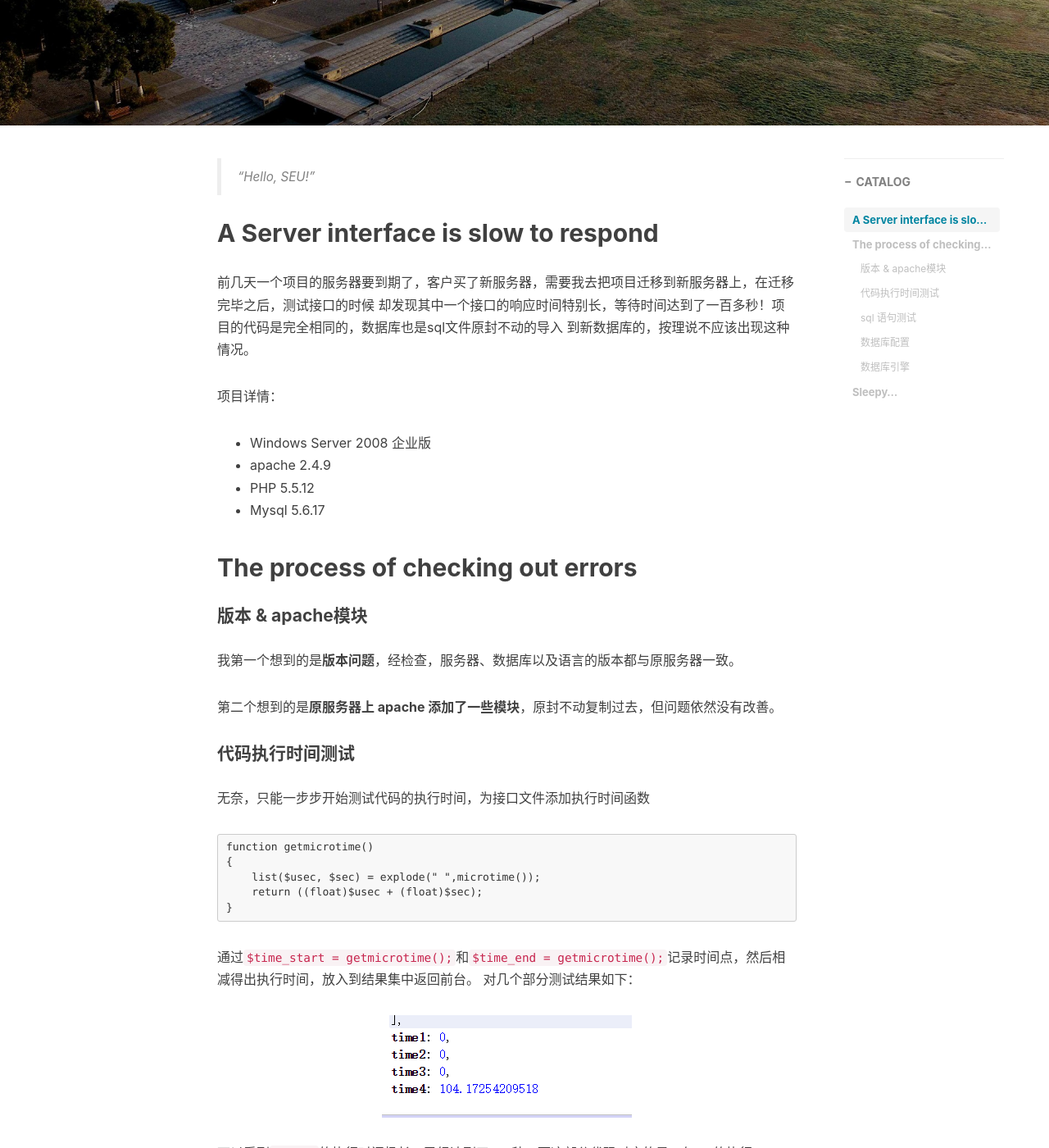
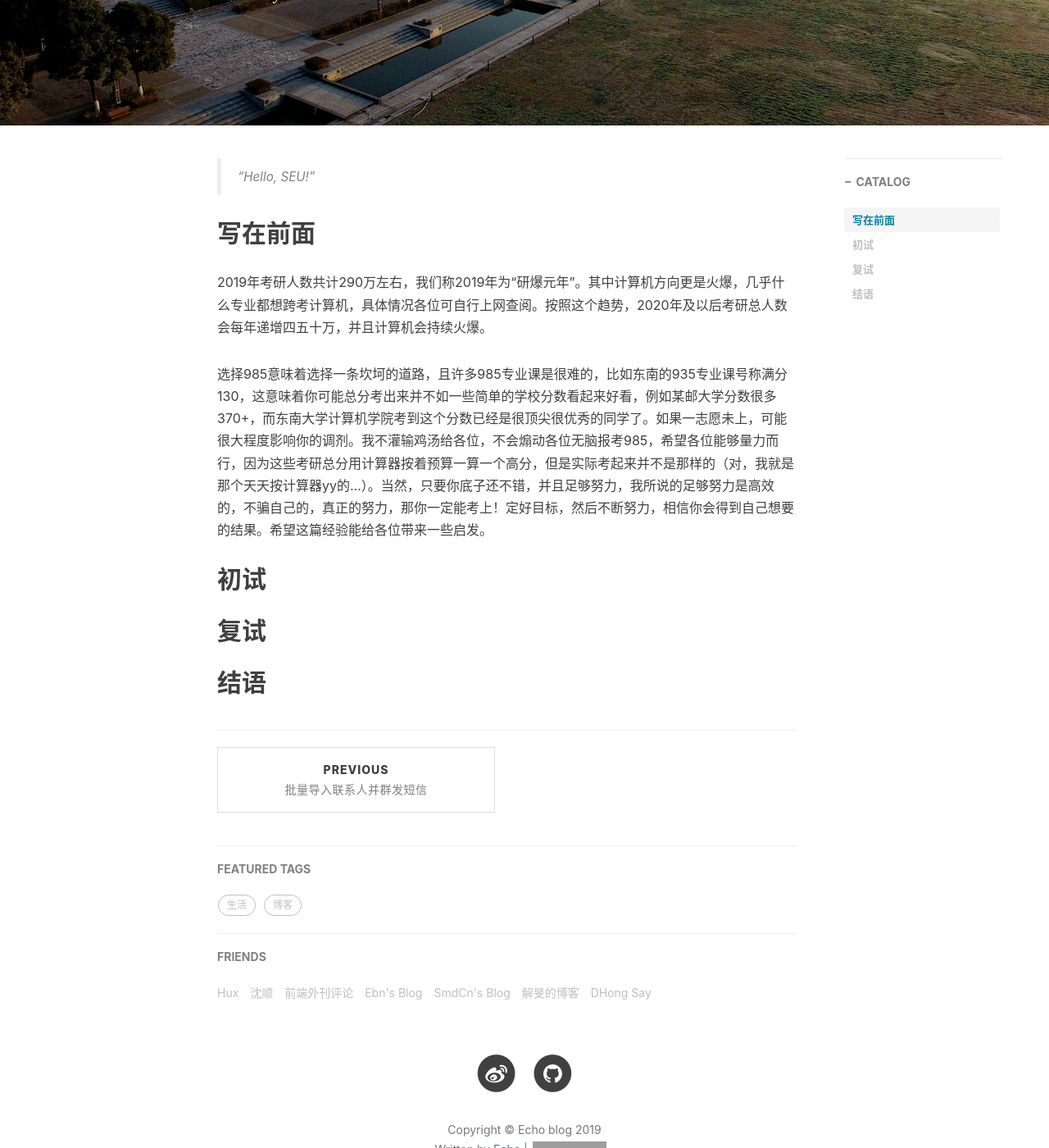
Before and after one commit to chenwenhang/my-blog, a Jekyll site: the page built from _posts/2019-03-28-computer-entrance-examination-experience-of-SEU.markdown, in a window 1280 px wide and 1400 px high, scrolled down 412 px. Shown: the whole window at 82% size. Built offline with Jekyll 4.4.1, drawn with Linux system fonts in a browser that asks for light colours; nearby versions of some CDN libraries; comment, search, counter and statistics services are not loaded; some of the changed text lies outside the part shown; grey boxes are pictures that could not be loaded.

Commit message:
new content
new content

````diff
--- a/_posts/2019-03-28-computer-entrance-examination-experience-of-SEU.markdown
+++ b/_posts/2019-03-28-computer-entrance-examination-experience-of-SEU.markdown
@@ -13,143 +13,14 @@ tags:
 
 > “Hello, SEU!”
 
-## A Server interface is slow to respond
+## 写在前面
 
-前几天一个项目的服务器要到期了，客户买了新服务器，需要我去把项目迁移到新服务器上，在迁移完毕之后，测试接口的时候
-却发现其中一个接口的响应时间特别长，等待时间达到了一百多秒！项目的代码是完全相同的，数据库也是sql文件原封不动的导入
-到新数据库的，按理说不应该出现这种情况。
+2019年考研人数共计290万左右，我们称2019年为“研爆元年”。其中计算机方向更是火爆，几乎什么专业都想跨考计算机，具体情况各位可自行上网查阅。按照这个趋势，2020年及以后考研总人数会每年递增四五十万，并且计算机会持续火爆。
 
-项目详情：
+选择985意味着选择一条坎坷的道路，且许多985专业课是很难的，比如东南的935专业课号称满分130，这意味着你可能总分考出来并不如一些简单的学校分数看起来好看，例如某邮大学分数很多370+，而东南大学计算机学院考到这个分数已经是很顶尖很优秀的同学了。如果一志愿未上，可能很大程度影响你的调剂。我不灌输鸡汤给各位，不会煽动各位无脑报考985，希望各位能够量力而行，因为这些考研总分用计算器按着预算一算一个高分，但是实际考起来并不是那样的（对，我就是那个天天按计算器yy的…）。当然，只要你底子还不错，并且足够努力，我所说的足够努力是高效的，不骗自己的，真正的努力，那你一定能考上！定好目标，然后不断努力，相信你会得到自己想要的结果。希望这篇经验能给各位带来一些启发。
 
-* Windows Server 2008 企业版
-* apache 2.4.9
-* PHP 5.5.12
-* Mysql 5.6.17
+## 初试
 
-## The process of checking out errors
+## 复试
 
-#### 版本 & apache模块
-
-我第一个想到的是**版本问题**，经检查，服务器、数据库以及语言的版本都与原服务器一致。
-
-第二个想到的是**原服务器上 apache 添加了一些模块**，原封不动复制过去，但问题依然没有改善。
-
-
-#### 代码执行时间测试
-
-无奈，只能一步步开始测试代码的执行时间，为接口文件添加执行时间函数
-
-```PHP
-function getmicrotime()
-{
-    list($usec, $sec) = explode(" ",microtime());
-    return ((float)$usec + (float)$sec);
-}
-```
-
-通过`$time_start = getmicrotime();`和`$time_end = getmicrotime();`记录时间点，然后相减得出执行时间，放入到结果集中返回前台。
-对几个部分测试结果如下：
-
-![Time check](/img/in-post/post-4-time.png "Time")
-
-可以看到`$time4`的执行时间极长，已经达到了104秒。而这部分代码对应的是一句sql的执行，sql语句如下：
-
-```sql
-SELECT
-  depend.deviceId,
-  depend.group_id,
-  DATA.tmp,
-  DATA.ph,
-  DATA.o2,
-  DATA.feed_switch_status AS feedStatus,
-  DATA.o2_switch_status AS o2Status,
-  DATA.recv_time AS recvTime,
-  info. status,
-  count(alarm.id) AS alarmCount,
-  info.imei
-FROM
-  pond
-LEFT JOIN device_depend AS depend ON depend.pondId = pond.pondId
-RIGHT JOIN device_info AS info ON info.id = depend.deviceId
-LEFT JOIN (
-  SELECT
-    device_id,
-    group_id,
-    max(id) AS id
-  FROM
-    device_data
-  GROUP BY
-    device_id,group_id
-) AS dataTime ON
-  dataTime.device_id = depend.deviceId AND
-  dataTime.group_id = depend.group_id
-LEFT JOIN device_data AS DATA ON
-  DATA.id = dataTime.id
-LEFT JOIN device_alarm AS alarm ON
-  alarm.device_id = depend.deviceId AND
-  alarm.group_id = depend.group_id AND
-  alarm.ack_time IS NULL AND
-  msg <> '溶氧过高报警'
-WHERE
-  pond.pondId =:pondId
-GROUP BY
-  depend.deviceId
-;
-```
-
-#### sql 语句测试
-
-这是一句比较复杂的sql查询语句，涉及到五个表以及一个临时表。数据量是**三百一十多万条记录**。
-
-第一反应是**数据表没加索引**以至于查询效率低下，然而检查数据库的时候发现是有索引的，和原服务器上一样。
-
-然后我觉得可能是**索引存在但未被正常使用**，先直接查看sql语句执行状况：
-
-![Sql state](/img/in-post/post-4-state.png "state")
-
-发现`Handler_read_key`和`Handler_read_next`值都高，说明索引应当被正常使用了，参数具体含义参考
-[浅谈MySQL之 Handler_read_*参数](http://gfsunny.blog.51cto.com/990565/1558480)
-
-为了确认索引正常使用，通过`EXPLAIN`命令得到下图结果：
-
-![Explain sql](/img/in-post/post-4-explain.png "Explain")
-
-先看`key`字段，这个字段是指**使用到的索引**，这里每一行均有值，且运用到了`device_group`、`INDEX_DEVICE_ID`等索引，说明
-索引是起作用的。
-
-再看`key_len`字段，这个字段是指**使用的索引长度**，索引长度也恰当并不算长，不会耗费太多时间。
-
-最后看`type`字段，这个字段是指**连接类型**，影响也较大，比较复杂，有兴趣的朋友可以去[zhuxineli的专栏](http://blog.csdn.net/zhuxineli/article/details/14455029)
-学习一下，这里不再赘述。
-
-综合以上，sql语句本身和数据库索引都是没有问题的。
-
-#### 数据库配置
-
-接着我开始怀疑是数据库配置问题，我认为可能是内存分配给mysql的太小了导致每次查询都会产生大量磁盘I/O，延缓查询速度。
-
-于是我去更改了`my.ini`的配置。添加了`max_connections = 1024`增大最大连接数、`key_buffer_size=128M`增大索引块缓冲区大小，并添加`innodb_buffer_pool_size = 512M`将`Innodb`的内存池大小设置为512M。具体参数配置参考[my.ini优化mysql数据库性能的十个参数](http://www.jb51.net/article/72577.htm)
-
-再次测试，发现确实有一定改善，sql执行时间从一百多秒降低到七十多秒，但仍然没有从根本上解决问题，效率依旧低下。
-
-#### 数据库引擎
-
-> “Innodb is not always suitable”
-
-最后，在我[师父](https://wss534857356.github.io/)的指引下找到了错误，发现是数据库引擎的问题。
-
-mysql广泛使用的两个数据库引擎`innodb`和`myisam`差异还是很大的。新版服务器上的mysql使用的是`Innodb`引擎，`Innodb`是**不支持全文索引的（修正：mysql5.6后开始支持）**，本身也**不会存储表中的数据行数**，以至于每次查询都需要对全表三百多万条数据进行扫描，极为耗费时间，具体差异可以参考[一夜长风的专栏](http://blog.csdn.net/wlzx120/article/details/53924123)。
-
-简答点说，`Innodb`对**数据表的更新友好**，当数据库需要**频繁大量地增删改**时，推荐`Innodb`，`Myisam`对**查询友好**，如果执行**大量查询操作**，推荐使用`Myisam`。
-
-更换数据库引擎为`Myisam`，问题解决，其实网络上也有一些优化`Innodb`的方法，但服务器第二天就要到期了必须马上完成迁移，也就没有尝试了，有兴趣的朋友可以去看看。
-
-
-## Sleepy...
-
-> “We are never afraid of the competitors who are as smart as god but the teammates who are as incapable as pigs”
-
-以下是吐槽……
-
-昨晚一直忙到将近两点钟，也没有解决问题，如果不是[师父](https://wss534857356.github.io/)救急那就真的gg了。服务器几天前就迁移好了，问了测试说有没有问题，都说一切正常，一直到交接的时候人家跟我说接口响应速度太慢，也是醉了，大兄弟测试的时候就不能长点心么。
-好困啊T_T...
+## 结语
````
